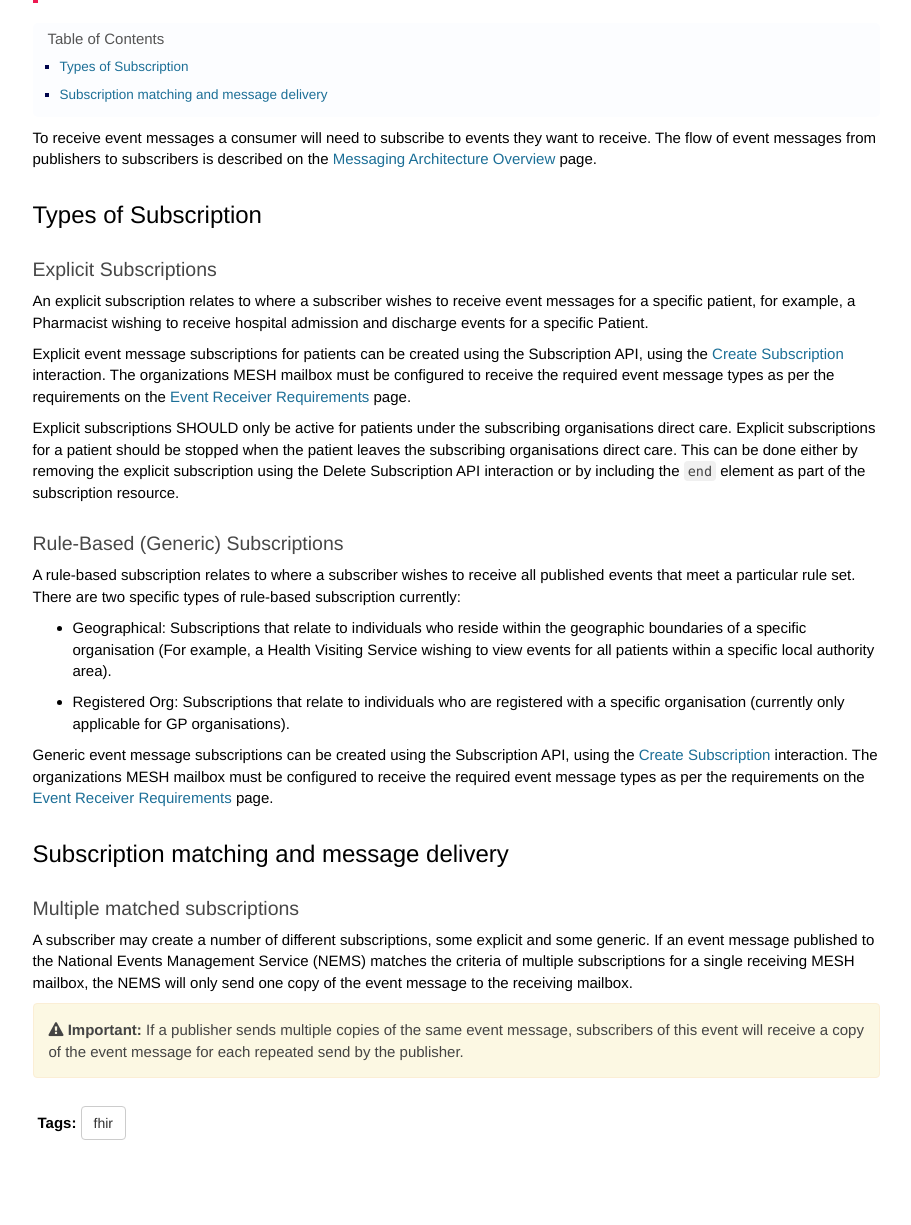
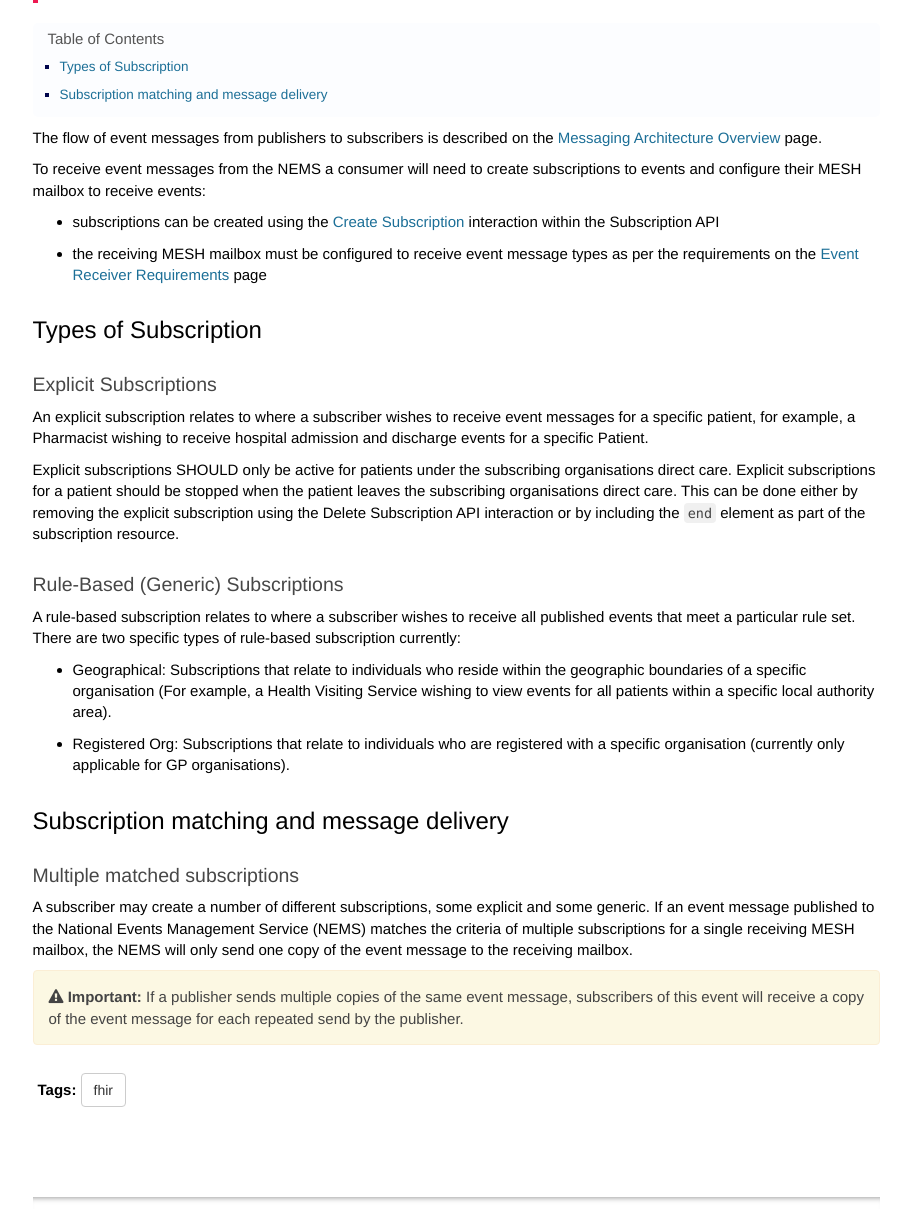
Before and after one commit to nhsconnect/Events-Management, a Jekyll site: the page built from pages/subscriptions/explore_subscriptions.md, in a window 1280 px wide and 1400 px high, cut to the strip 175-1400 px from the top of the window. Shown: the whole strip, without its empty margins (330-1241 px from the left). Built offline with Jekyll 4.4.1, drawn with Linux system fonts in a browser that asks for light colours; nearby versions of some CDN libraries; comment, search, counter and statistics services are not loaded.

Commit message:
Updated wording around subscription types

```diff
--- a/pages/subscriptions/explore_subscriptions.md
+++ b/pages/subscriptions/explore_subscriptions.md
@@ -7,16 +7,17 @@ permalink: explore_subscriptions.html
 summary: "Types of Subscription and how they are used"
 ---
 
-To receive event messages a consumer will need to subscribe to events they want to receive. The flow of event messages from publishers to subscribers is described on the [Messaging Architecture Overview](explore_msg_architecture_overview.html) page.
+The flow of event messages from publishers to subscribers is described on the [Messaging Architecture Overview](explore_msg_architecture_overview.html) page.
 
+To receive event messages from the NEMS a consumer will need to create subscriptions to events and configure their MESH mailbox to receive events:
+- subscriptions can be created using the [Create Subscription](explore_create_subscription.html) interaction within the Subscription API
+- the receiving MESH mailbox must be configured to receive event message types as per the requirements on the [Event Receiver Requirements](receiver_requirements.html#mesh-mailbox-configuration) page
 
 ## Types of Subscription ##
 
 ### Explicit Subscriptions ###
 
 An explicit subscription relates to where a subscriber wishes to receive event messages for a specific patient, for example, a Pharmacist wishing to receive hospital admission and discharge events for a specific Patient.
-
-Explicit event message subscriptions for patients can be created using the Subscription API, using the [Create Subscription](explore_create_subscription.html) interaction. The organizations MESH mailbox must be configured to receive the required event message types as per the requirements on the [Event Receiver Requirements](receiver_requirements.html#mesh-mailbox-configuration) page.
 
 Explicit subscriptions SHOULD only be active for patients under the subscribing organisations direct care. Explicit subscriptions for a patient should be stopped when the patient leaves the subscribing organisations direct care. This can be done either by removing the explicit subscription using the Delete Subscription API interaction or by including the `end` element as part of the subscription resource.
 
@@ -27,8 +28,6 @@ A rule-based subscription relates to where a subscriber wishes to receive all pu
 - Geographical: Subscriptions that relate to individuals who reside within the geographic boundaries of a specific organisation (For example, a Health Visiting Service wishing to view events for all patients within a specific local authority area).
 - Registered Org: Subscriptions that relate to individuals who are registered with a specific organisation (currently only applicable for GP organisations).
 
-Generic event message subscriptions can be created using the Subscription API, using the [Create Subscription](explore_create_subscription.html) interaction. The organizations MESH mailbox must be configured to receive the required event message types as per the requirements on the [Event Receiver Requirements](receiver_requirements.html#mesh-mailbox-configuration) page.
-
 
 ## Subscription matching and message delivery ##
 
```
